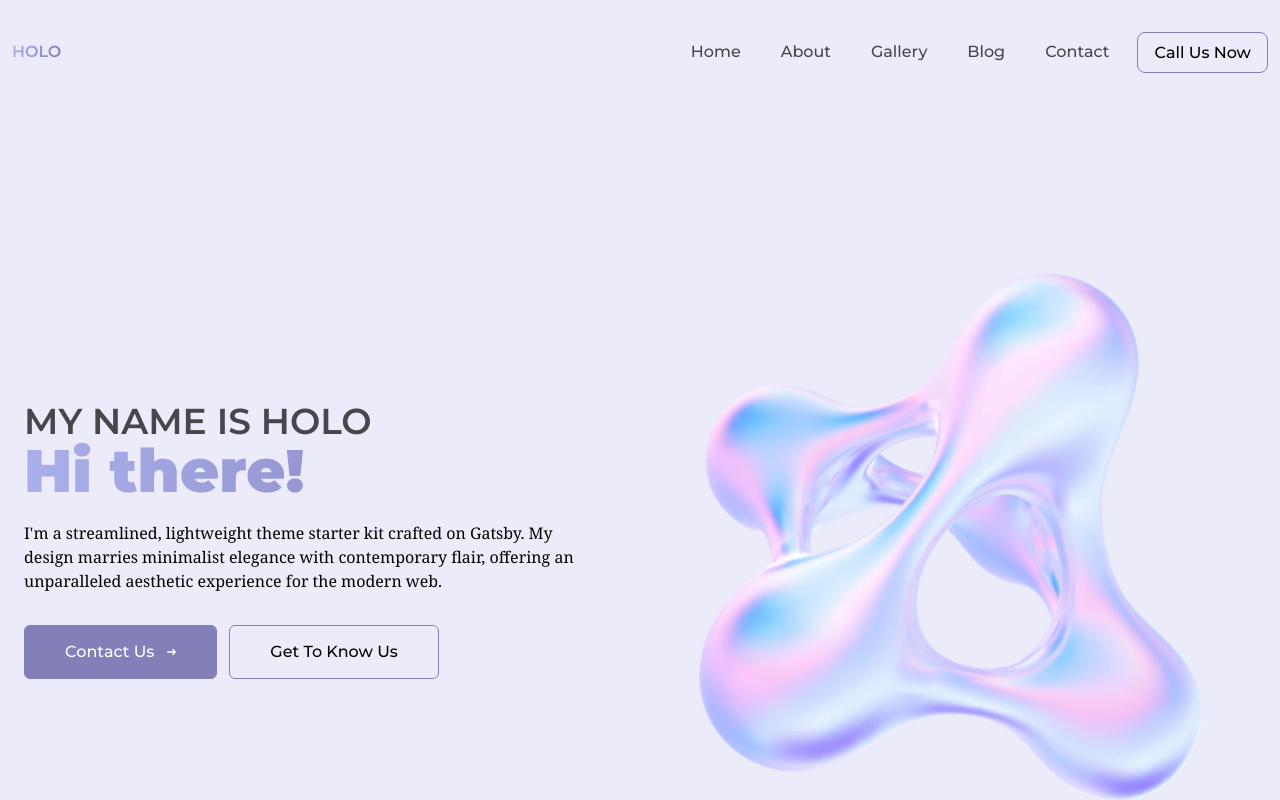
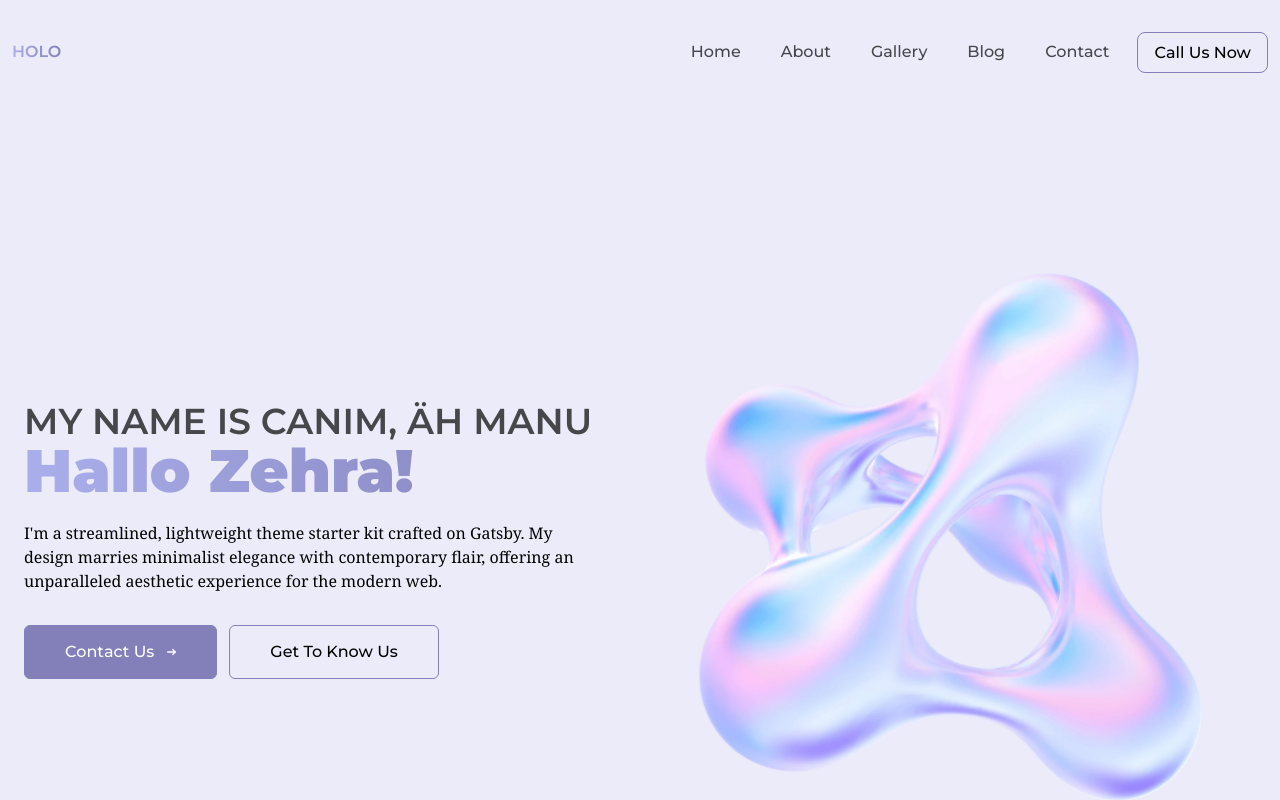
Before and after one commit to mdebic/mdebic.github.io, a Gatsby site: page / in a window 1280 px wide. Shown: the top 800 px of the page. Built offline with nearby package versions, Linux system fonts and the light colour scheme; Gatsby itself is replaced by a stand-in of ours.

Commit message:
Test theme

```diff
--- a/src/components/Home/header.js
+++ b/src/components/Home/header.js
@@ -10,10 +10,10 @@ const Header = () => {
         <div className="my-10 mx-auto max-w-7xl px-4 sm:mt-12 sm:px-6 md:mt-16 lg:mt-20 lg:px-0 xl:mt-28 flex gap-10 lg:flex-justify lg:flex flex-col lg:flex-row flex-col-reverse">
           <div className="text-center lg:text-left flex flex-col justify-center">
             <h1 className="text-black text-4xl font-semibold opacity-70">
-              MY NAME IS HOLO
+              MY NAME IS CANIM, ÄH MANU
             </h1>
             <h2 className="text-black text-gradient bg-gradient-to-r from-pink to-purple text-6xl font-bold xxs:text-2xl xs:text-3xl sm:text-5xl lg:text-6xl">
-              Hi there!
+              Hallo Zehra!
             </h2>
 
             <p className="mt-3 text-base text-black-70 sm:mt-5 sm:text-lg sm:max-w-xl sm:mx-auto md:mt-5 md:text-xl lg:mx-0">
```
